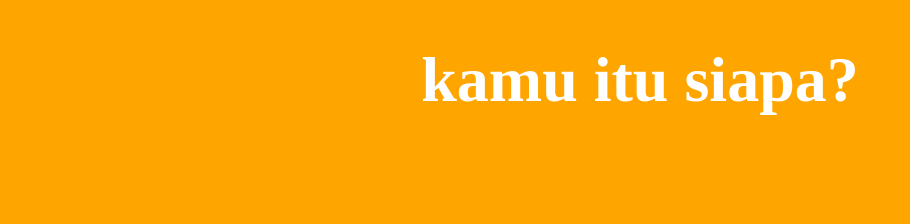
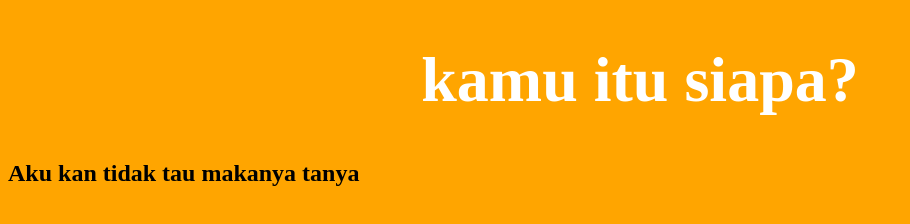
Before and after one commit to hasbiqohar/gulplearn, a website: page app/index.html in a window 1280 px wide. Shown: the whole page, without its empty margins (0-910 px from the left). Drawn offline with Linux system fonts and the light colour scheme.

Commit message:
move-to-new-branch

```diff
--- a/app/index.html
+++ b/app/index.html
@@ -13,6 +13,7 @@
 <body>
 
   <h1>kamu itu siapa?</h1>
+  <h2>Aku kan tidak tau makanya tanya</h2>
 
   <!--build:js js/main.min.js -->
   <script src="js/lib/a-library.js"></script>
```
